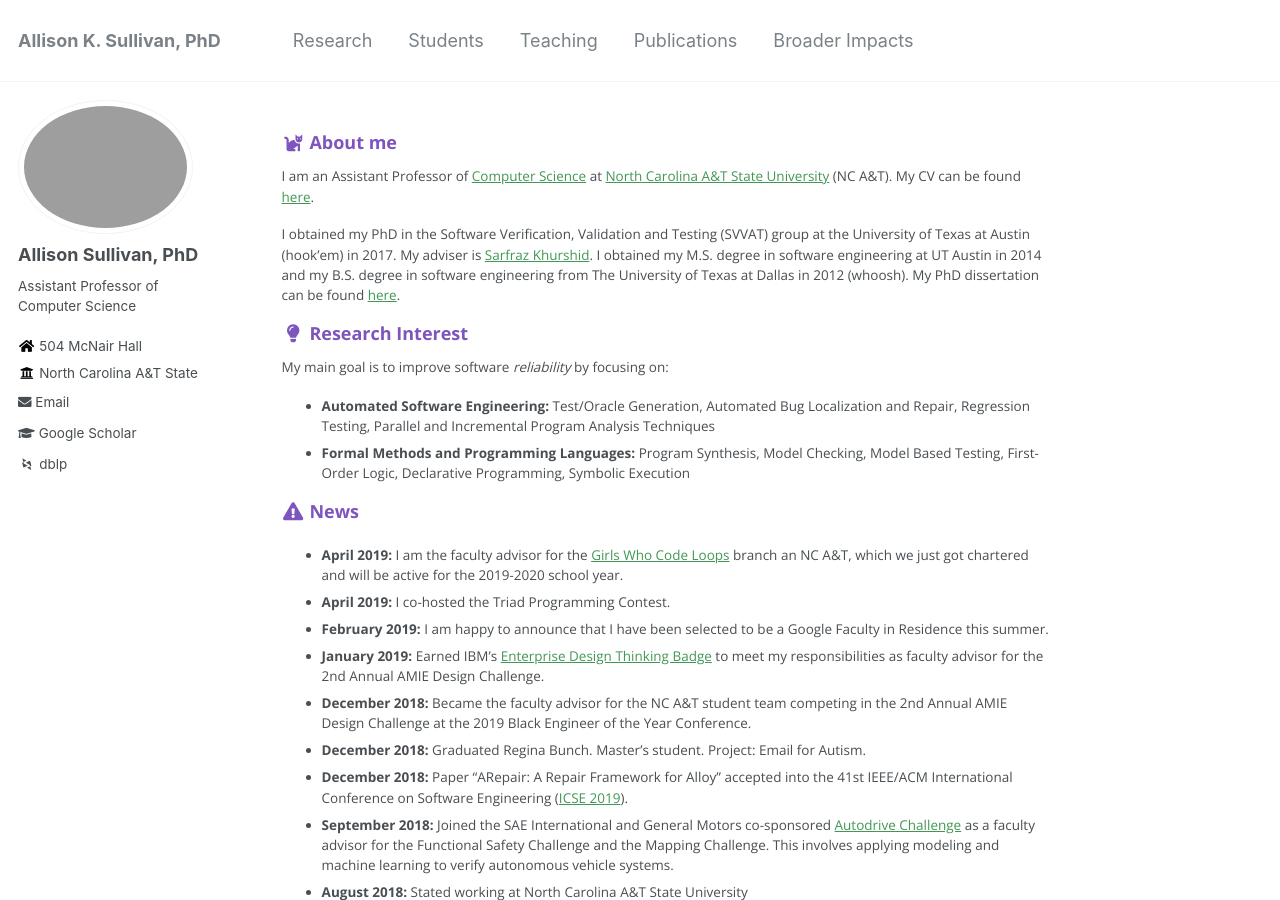
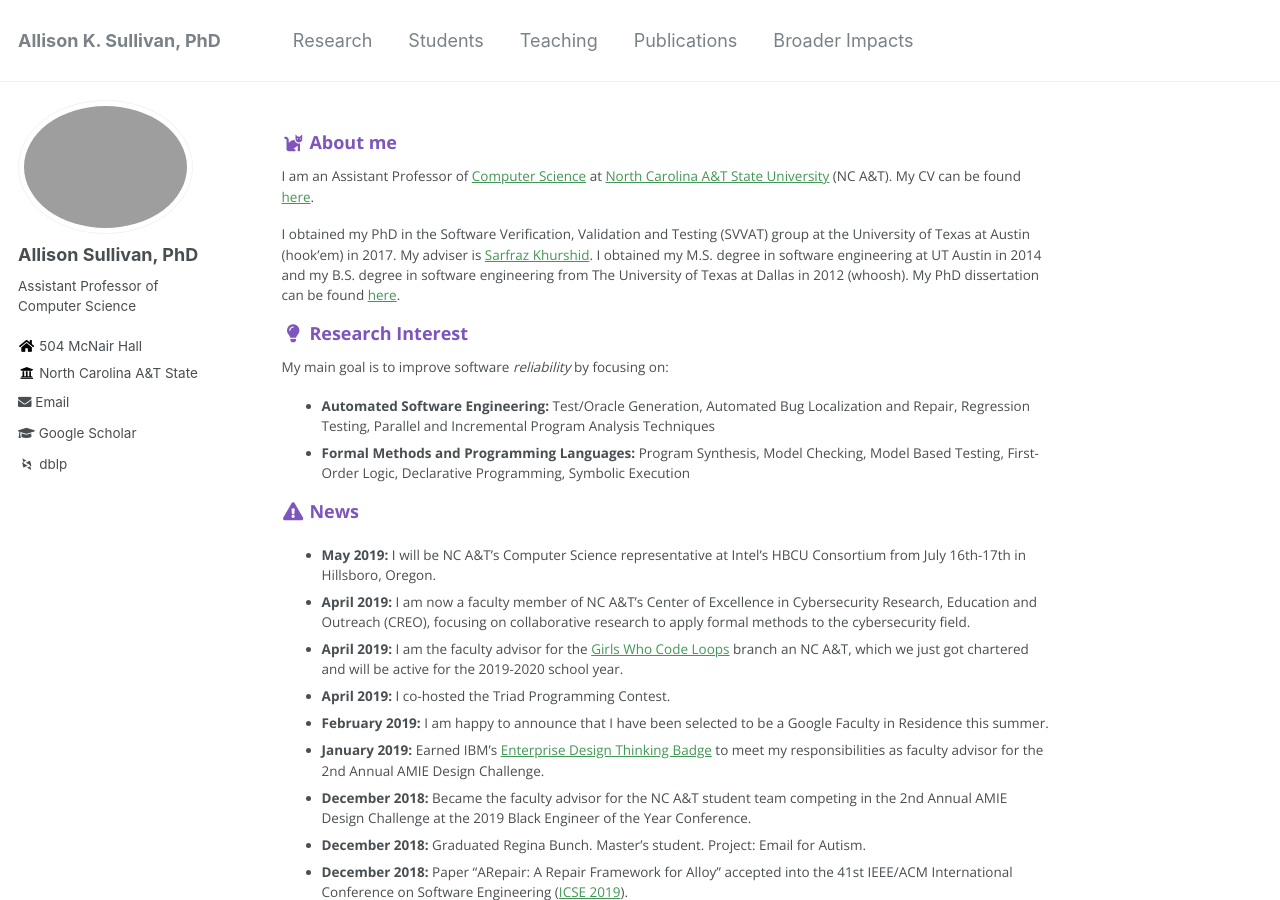
Before and after one commit to Allisonius/allisonius.github.io, a Jekyll site: the page built from _pages/about.md, in a window 1280 px wide and 900 px high. Built offline with Jekyll 4.4.1, drawn with Linux system fonts in a browser that asks for light colours; some web fonts are replaced.

Commit message:
Update about.md

```diff
--- a/_pages/about.md
+++ b/_pages/about.md
@@ -21,7 +21,9 @@ My main goal is to improve software _reliability_ by focusing on:
   * **Formal Methods and Programming Languages:** Program Synthesis, Model Checking, Model Based Testing, First-Order Logic, Declarative Programming, Symbolic Execution
 
 ### <i class="fa fa-fw fa-exclamation-triangle" aria-hidden="true"></i> News
-  * **April 2019:** I am the faculty advisor for the [Girls Who Code Loops](https://girlswhocode.com/collegeloops/) branch an NC A&T, which we just got chartered and will be active for the 2019-2020 school year.
+ * **May 2019:** I will be NC A&T's Computer Science representative at Intel's HBCU Consortium from July 16th-17th in Hillsboro, Oregon.
+ * **April 2019:** I am now a faculty member of NC A&T's Center of Excellence in Cybersecurity Research, Education and Outreach (CREO), focusing on collaborative research to apply formal methods to the cybersecurity field.
+ * **April 2019:** I am the faculty advisor for the [Girls Who Code Loops](https://girlswhocode.com/collegeloops/) branch an NC A&T, which we just got chartered and will be active for the 2019-2020 school year.
   * **April 2019:** I co-hosted the Triad Programming Contest.
   * **February 2019:** I am happy to announce that I have been selected to be a Google Faculty in Residence this summer.
   * **January 2019:** Earned IBM's [Enterprise Design Thinking Badge](https://www.youracclaim.com/badges/e5123a17-6b9a-40c2-a1b3-87f8afc98a4b/public_url) to meet my responsibilities as faculty advisor for the 2nd Annual AMIE Design Challenge.
```
